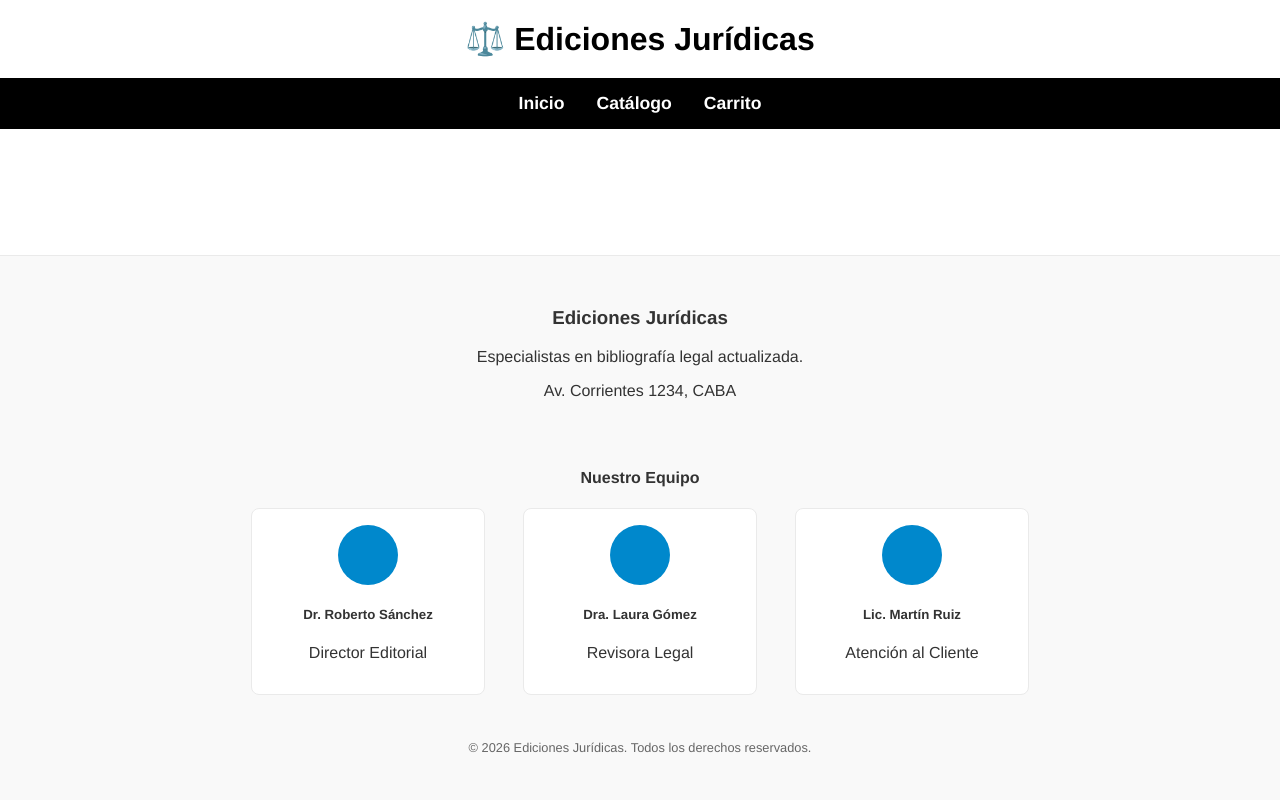
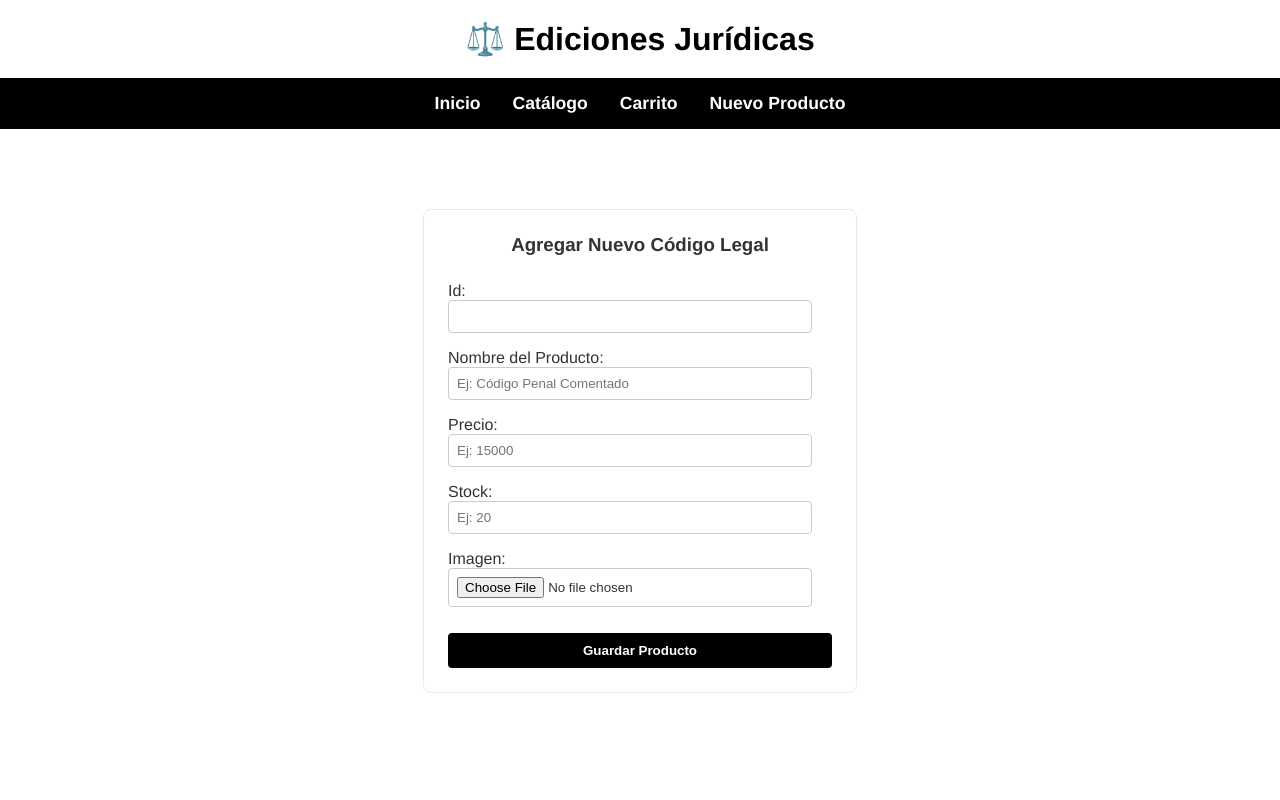
Before and after one commit to melisa-latorre/pre-entrega-react, a React (Vite) app: page /agregar in a window 1280 px wide. Shown: the top 800 px of the page. Built offline with nearby package versions, Linux system fonts and the light colour scheme.

Commit message:
Modificar carrito.

```diff
--- a/src/App.jsx
+++ b/src/App.jsx
@@ -2,7 +2,9 @@
 import { BrowserRouter, Routes, Route } from 'react-router-dom';
 import { Layout } from './componentes/layout/Layout';
 import { ItemListContainer } from './componentes/productos/ItemListContainer';
-
+import FormularioContainer from './componentes/formulario/FormularioContainer';
+import { CartProvider, CartContext } from './context/CartContext'; // NUEVO IMPORT
+import { useContext } from 'react'; // NUEVO IMPORT
 
 function Inicio() {
   return (
@@ -15,26 +17,42 @@ function Inicio() {
 
 
 function Carrito() {
+  const { carrito } = useContext(CartContext);
+
   return (
     <div style={{ textAlign: 'center', padding: '4rem 2rem' }}>
       <h2>Tu Carrito de Compras</h2>
+      {carrito.length === 0 ? (
         <p>Aún no agregaste ningún código a tu carrito.</p>
+      ) : (
+        <div>
+          {carrito.map((producto) => (
+            <div key={producto.id} style={{ border: '1px solid #ccc', margin: '10px auto', padding: '10px', maxWidth: '400px' }}>
+              <h4>{producto.titulo}</h4>
+              <p>Cantidad: {producto.cantidad}</p>
+              <p>Subtotal: ${producto.precio * producto.cantidad}</p>
+            </div>
+          ))}
+        </div>
+      )}
     </div>
   );
 }
 
 function App() {
   return (
-
+    <CartProvider>
       <BrowserRouter>
         <Layout>
           <Routes>
             <Route path="/" element={<Inicio />} />
             <Route path="/productos" element={<ItemListContainer />} />
             <Route path="/carrito" element={<Carrito />} />
+            <Route path="/agregar" element={<FormularioContainer />} />
           </Routes>
         </Layout>
       </BrowserRouter>
+    </CartProvider>
   );
 }
 
--- /dev/null
+++ b/src/componentes/formulario/FormularioContainer.jsx
@@ -0,0 +1,39 @@
+// src/componentes/formulario/FormularioContainer.jsx
+import { useState } from "react";
+// Como ahora los pusimos en la misma carpeta, el import es más directo:
+import FormularioProducto from "./FormularioProducto";
+
+function FormularioContainer() {
+
+    const [datosForm, setDatosForm] = useState({
+        id: "",
+        nombre: "",
+        precio: "",
+        stock: ""
+    });
+
+    const manejarCambio = (evento) => {
+        const { name, value } = evento.target;
+
+        setDatosForm({
+            ...datosForm,
+            [name]: value
+        });
+    }
+
+    const manejarEnvio = (evento) => {
+        evento.preventDefault();
+        console.log('Enviando los siguientes datos a la API:', datosForm);
+        alert('Revisá la consola. ¡El producto se guardó en el estado!');
+    };
+
+    return (
+        <FormularioProducto
+            datosForm={datosForm}
+            manejarCambio={manejarCambio}
+            manejarEnvio={manejarEnvio}
+        />
+    );
+}
+
+export default FormularioContainer;
--- /dev/null
+++ b/src/componentes/formulario/FormularioProducto.jsx
@@ -0,0 +1,50 @@
+// src/componentes/formulario/FormularioProducto.jsx
+import styles from './FormularioProducto.module.css';
+
+function FormularioProducto({ datosForm, manejarCambio, manejarEnvio }) {
+    return (
+        <form onSubmit={manejarEnvio} className={styles.formulario}>
+            <h3 style={{ textAlign: 'center', margin: '0 0 10px 0' }}>Agregar Nuevo Código Legal</h3>
+            <div>
+                <label htmlFor="id">Id: </label><br/>
+                <input type="text" name="id" onChange={manejarCambio}/>
+            </div>
+            <div>
+                <label htmlFor="nombre">Nombre del Producto: </label><br/>
+                <input
+                    type="text"
+                    name="nombre"
+                    placeholder="Ej: Código Penal Comentado"
+                    onChange={manejarCambio}
+                />
+            </div>
+            <div>
+                <label>Precio: </label><br/>
+                <input
+                    type="number"
+                    placeholder="Ej: 15000"
+                    name="precio"
+                    onChange={manejarCambio}
+                />
+            </div>
+            <div>
+                <label>Stock: </label><br/>
+                <input
+                    type="number"
+                    placeholder="Ej: 20"
+                    name="stock"
+                    onChange={manejarCambio}
+                />
+            </div>
+            <div>
+                <label>Imagen: </label><br/>
+                <input type="file"/>
+            </div>
+
+            <button type="submit">Guardar Producto</button>
+
+        </form>
+    )
+}
+
+export default FormularioProducto;
--- /dev/null
+++ b/src/componentes/formulario/FormularioProducto.module.css
@@ -0,0 +1,34 @@
+/* src/componentes/formulario/FormularioProducto.module.css */
+.formulario {
+    display: flex;
+    flex-direction: column;
+    max-width: 24rem;
+    margin: 3rem auto;
+    padding: 1.5rem;
+    border: 1px solid var(--color-borde);
+    border-radius: 8px;
+    gap: 16px;
+    background-color: white;
+}
+
+.formulario input {
+    padding: 8px;
+    border: 1px solid #ccc;
+    border-radius: 4px;
+    width: 90%;
+}
+
+.formulario button {
+    background-color: var(--color-primario);
+    color: white;
+    padding: 10px;
+    border: none;
+    border-radius: 4px;
+    cursor: pointer;
+    font-weight: bold;
+    margin-top: 10px;
+}
+
+.formulario button:hover {
+    background-color: var(--color-acento);
+}
--- a/src/componentes/layout/Navbar.jsx
+++ b/src/componentes/layout/Navbar.jsx
@@ -1,13 +1,26 @@
 // src/componentes/layout/Navbar.jsx
 import { Link } from 'react-router-dom';
+import { useContext } from 'react';
+import { CartContext } from '../../context/CartContext';
 
 export function Navbar() {
+
+  const { cantidadTotal } = useContext(CartContext);
+
   return (
     <nav style={estilos.nav}>
       <ul style={estilos.lista}>
         <li><Link to="/" style={estilos.link}>Inicio</Link></li>
         <li><Link to="/productos" style={estilos.link}>Catálogo</Link></li>
-        <li><Link to="/carrito" style={estilos.link}>Carrito</Link></li>
+
+        {}
+        <li>
+          <Link to="/carrito" style={estilos.link}>
+            Carrito {cantidadTotal > 0 && <span style={estilos.contador}>({cantidadTotal})</span>}
+          </Link>
+        </li>
+
+        <li><Link to="/agregar" style={estilos.link}>Nuevo Producto</Link></li>
       </ul>
     </nav>
   );
@@ -16,5 +29,6 @@ export function Navbar() {
 const estilos = {
   nav: { backgroundColor: 'var(--color-primario)', padding: '15px 0' },
   lista: { display: 'flex', justifyContent: 'center', gap: '2rem', margin: 0, padding: 0, listStyle: 'none' },
-  link: { color: 'white', textDecoration: 'none', fontWeight: 'bold', fontSize: '1.1rem' }
+  link: { color: 'white', textDecoration: 'none', fontWeight: 'bold', fontSize: '1.1rem' },
+  contador: { backgroundColor: 'var(--color-acento)', padding: '2px 8px', borderRadius: '50%', fontSize: '0.9rem' }
 };
--- a/src/componentes/productos/Item.jsx
+++ b/src/componentes/productos/Item.jsx
@@ -1,5 +1,11 @@
 // src/componentes/productos/Item.jsx
+import { useContext } from 'react';
+import { CartContext } from '../../context/CartContext';
+
 export function Item({ producto }) {
+  // Traemos la función para guardar productos
+  const { agregarAlCarrito } = useContext(CartContext);
+
   return (
     <div style={estilos.tarjeta}>
       <img src={producto.imagen} alt={producto.titulo} style={estilos.imagen} />
@@ -7,7 +13,14 @@ export function Item({ producto }) {
         <h3 style={estilos.titulo}>{producto.titulo}</h3>
         <p style={estilos.descripcion}>{producto.descripcion}</p>
         <p style={estilos.precio}>${producto.precio.toLocaleString()}</p>
-        <button style={estilos.boton}>Agregar al Carrito</button>
+
+        {/* Le agregamos el evento onClick al botón */}
+        <button
+          style={estilos.boton}
+          onClick={() => agregarAlCarrito(producto)}
+        >
+          Agregar al Carrito
+        </button>
       </div>
     </div>
   );
--- /dev/null
+++ b/src/context/CartContext.jsx
@@ -0,0 +1,36 @@
+// src/context/CartContext.jsx
+import { createContext, useState } from "react";
+
+export const CartContext = createContext();
+
+
+export function CartProvider({ children }) {
+  const [carrito, setCarrito] = useState([]);
+
+
+  const agregarAlCarrito = (producto) => {
+
+    const existe = carrito.find((item) => item.id === producto.id);
+
+    if (existe) {
+
+      setCarrito(
+        carrito.map((item) =>
+          item.id === producto.id ? { ...item, cantidad: item.cantidad + 1 } : item
+        )
+      );
+    } else {
+
+      setCarrito([...carrito, { ...producto, cantidad: 1 }]);
+    }
+  };
+
+
+  const cantidadTotal = carrito.reduce((total, item) => total + item.cantidad, 0);
+
+  return (
+    <CartContext.Provider value={{ carrito, agregarAlCarrito, cantidadTotal }}>
+      {children}
+    </CartContext.Provider>
+  );
+}
```
Lines whose indentation alone changed are shown as unchanged.
